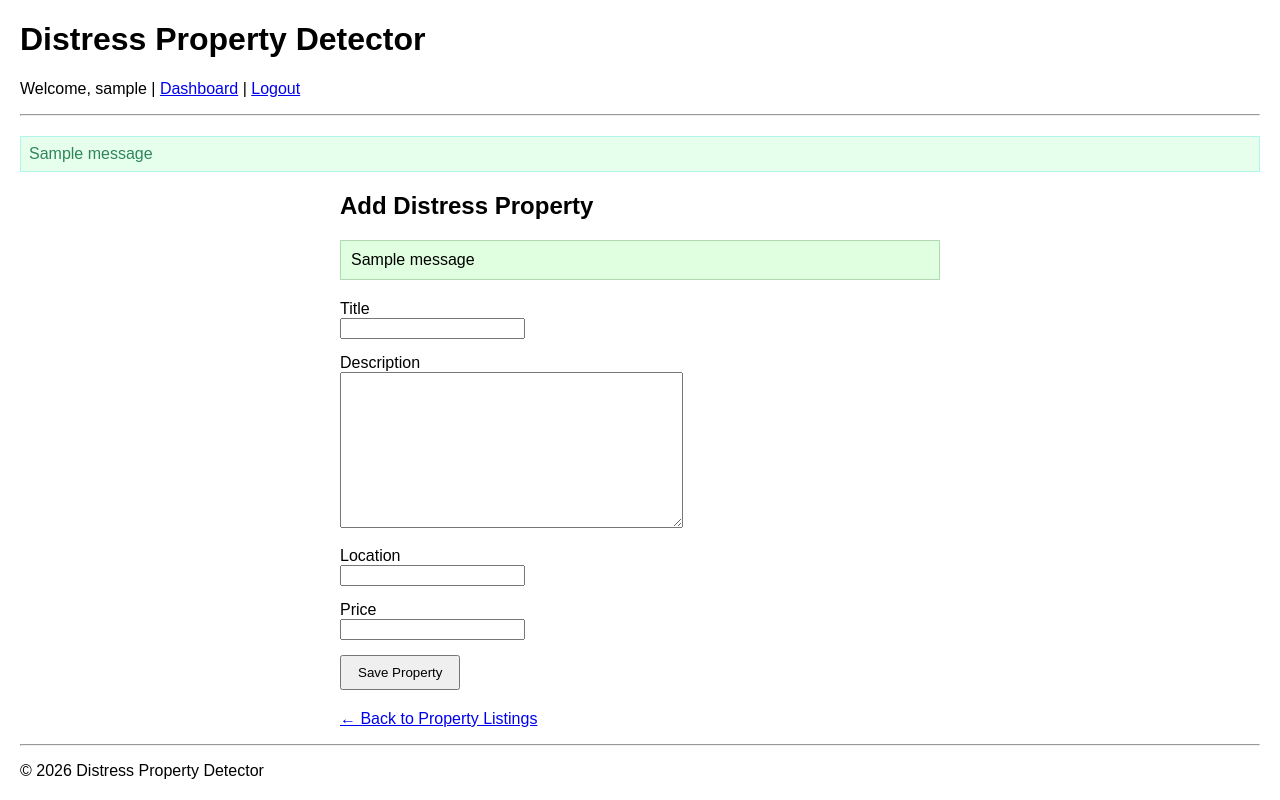
After one commit to JohnNjogu99/Distress-Property-Detector, a Django app: page /api/properties/add/ in a window 1280 px wide. The commit adds this page. Run offline with Django 5.2, Linux system fonts and the light colour scheme; a user stored in the database is signed in; tables that the repository leaves empty hold one stand-in row (values such as "Sample post"); one stand-in notice (Sample message) is shown.

Commit message:
Separate property creation from listings view

```diff
--- /dev/null
+++ b/backend/config/listings/templates/properties/add_property.html
@@ -0,0 +1,46 @@
+{% extends "base.html" %}
+
+{% block title %}Add Distress Property{% endblock %}
+
+{% block content %}
+<div style="max-width: 600px; margin: auto;">
+  <h2 style="margin-bottom: 20px;">Add Distress Property</h2>
+
+  {% if messages %}
+    {% for message in messages %}
+      <div style="background-color: #e0ffe0; padding: 10px; margin-bottom: 20px; border: 1px solid #b2d8b2;">
+        {{ message }}
+      </div>
+    {% endfor %}
+  {% endif %}
+
+  <form method="post">
+    {% csrf_token %}
+    <div style="margin-bottom: 15px;">
+      <label for="id_title">Title</label><br>
+      {{ form.title }}
+    </div>
+
+    <div style="margin-bottom: 15px;">
+      <label for="id_description">Description</label><br>
+      {{ form.description }}
+    </div>
+
+    <div style="margin-bottom: 15px;">
+      <label for="id_location">Location</label><br>
+      {{ form.location }}
+    </div>
+
+    <div style="margin-bottom: 15px;">
+      <label for="id_price">Price</label><br>
+      {{ form.price }}
+    </div>
+
+    <button type="submit" style="padding: 8px 16px;">Save Property</button>
+  </form>
+
+  <p style="margin-top: 20px;">
+    <a href="{% url 'property-list' %}">← Back to Property Listings</a>
+  </p>
+</div>
+{% endblock %}
--- a/backend/config/listings/views.py
+++ b/backend/config/listings/views.py
@@ -1,5 +1,3 @@
-# listings/views.py
-
 # =========================
 # Django imports
 # =========================
@@ -83,15 +81,39 @@ def remove_favorite(request, favorite_id):
 
 
 # ======================================================
-# UI: Property List
+# UI: Property List (with inline Add Property form)
 # ======================================================
 @login_required
 def property_list_ui(request):
     properties = Property.objects.all().order_by("-created_at")
+
+    if request.method == "POST":
+        form = PropertyForm(request.POST)
+        if form.is_valid():
+            property_obj = form.save(commit=False)
+
+            market_avg = get_market_average_price(property_obj.location)
+            property_obj.distress_score = calculate_distress_score(
+                price=property_obj.price,
+                description=property_obj.description,
+                market_average=market_avg,
+            )
+            property_obj.source = "manual"
+            property_obj.save()
+
+            notify_users(property_obj)
+            messages.success(request, "Property added successfully.")
+            return redirect("property-list")
+    else:
+        form = PropertyForm()
+
     return render(
         request,
         "properties/property_list.html",
-        {"properties": properties},
+        {
+            "properties": properties,
+            "form": form,
+        },
     )
 
 
```
Also changed, not shown: backend/config/listings/templates/properties/property_list.html (+4 -10 lines).
